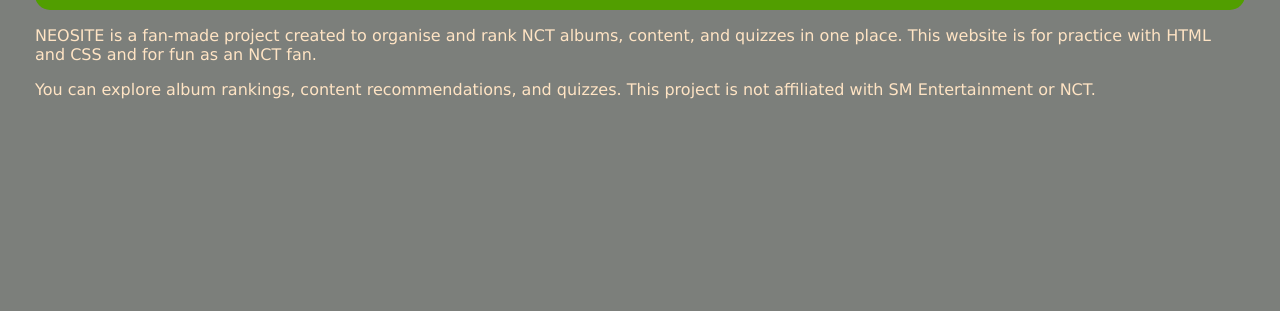
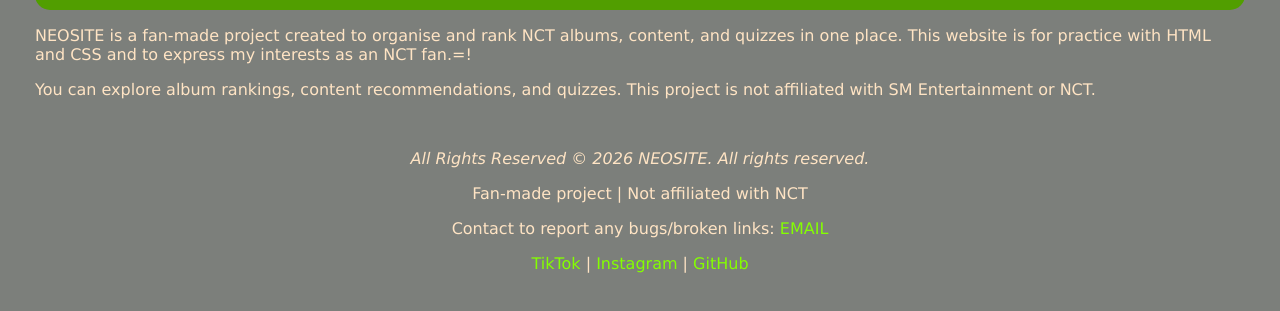
Before and after one commit to nha06/neosite, a plain HTML site: page nctwebsite/about.html in a window 1280 px wide. Shown: the part 115-426 px from the top of the page. Drawn offline with Linux system fonts and the light colour scheme.

Commit message:
added favicon, minor footer changes

```diff
--- a/nctwebsite/about.html
+++ b/nctwebsite/about.html
@@ -1,10 +1,12 @@
 <!DOCTYPE html>
 <html lang="en">
+
 <head>
     <meta charset="UTF-8">
     <title>About - NEOSITE</title>
     <link rel="stylesheet" href="style.css">
 </head>
+
 <body>
 
     <header class="site-header">
@@ -15,7 +17,7 @@
         <p class="intro">
             NEOSITE is a fan-made project created to organise and rank NCT albums,
             content, and quizzes in one place. This website is for practice with
-        HTML and CSS and for fun as an NCT fan.
+            HTML and CSS and to express my interests as an NCT fan.=!
         </p>
 
         <p class="intro">
@@ -24,5 +26,17 @@
         </p>
     </main>
 
+    <footer>
+        <p> <em> All Rights Reserved © 2026 NEOSITE. All rights reserved. </em></p>
+        <p>Fan-made project | Not affiliated with NCT</p>
+        <p>Contact to report any bugs/broken links: <a href="mailto:lzve11le@gmail.com">EMAIL</a></p>
+        <p>
+            <a href="#">TikTok</a> |
+            <a href="#">Instagram</a> |
+            <a href="#">GitHub</a>
+        </p>
+    </footer>
+
 </body>
+
 </html>
```
Also changed, not shown: nctwebsite/index.html (+4 -1 lines), bunchamembersofnct.jpg (added), nctwebsite/favicon.png (added). Lines whose indentation alone changed are shown as unchanged.
